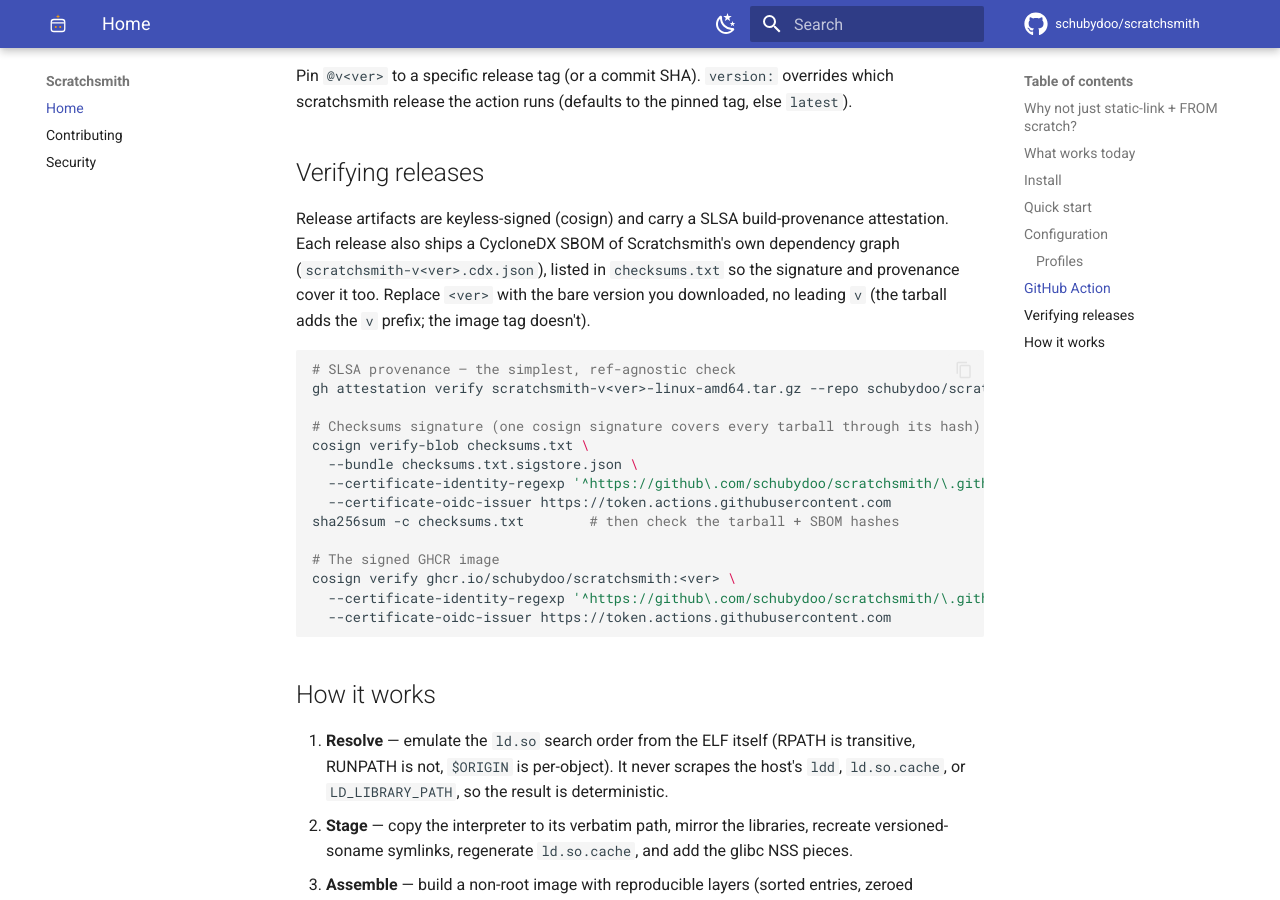
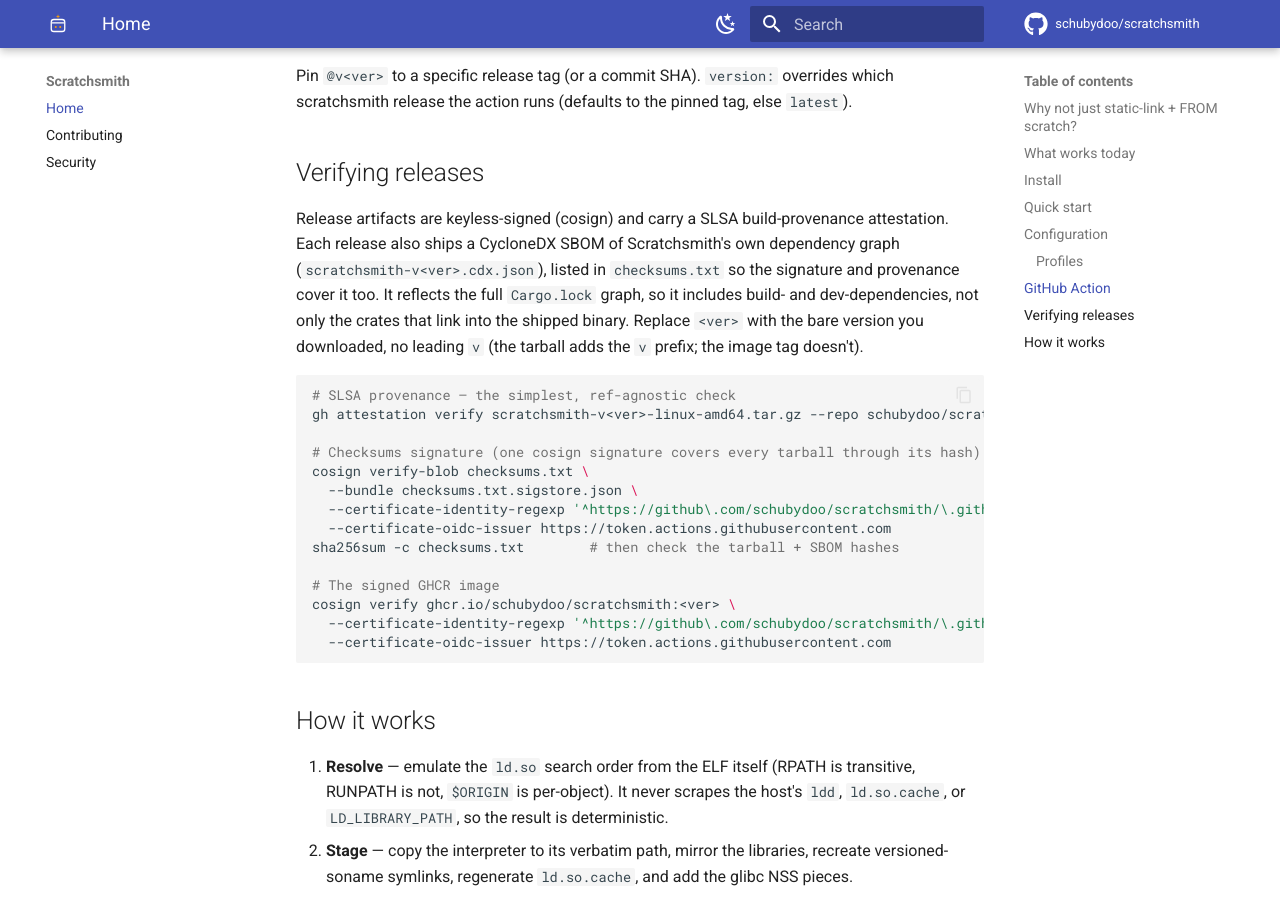
Before and after one commit to schubydoo/scratchsmith, an MkDocs documentation site: the page built from docs/index.md, in a window 1280 px wide and 900 px high, scrolled down 6085 px. Built offline with MkDocs 1.6.1 and Material for MkDocs 9.7.7, drawn with Linux system fonts in a browser that asks for light colours; comment, search, counter and statistics services are not loaded; the version menu is left out.

Commit message:
docs: note the release SBOM reflects the full Cargo.lock graph
Addresses the review nit on #75: the syft-over-Cargo.lock SBOM includes build-
and dev-dependencies, a conservative superset of what links into the stripped
binary. Make that explicit so a reader doesn't mistake it for a runtime-only bill.

Co-Authored-By: Claude Opus 4.8 <noreply@anthropic.com>

````diff
--- a/docs/index.md
+++ b/docs/index.md
@@ -244,7 +244,8 @@ the action runs (defaults to the pinned tag, else `latest`).
 Release artifacts are keyless-signed (cosign) and carry a SLSA build-provenance attestation.
 Each release also ships a CycloneDX SBOM of Scratchsmith's own dependency graph
 (`scratchsmith-v<ver>.cdx.json`), listed in `checksums.txt` so the signature and provenance
-cover it too. Replace `<ver>` with the bare version you downloaded, no leading `v` (the tarball
+cover it too. It reflects the full `Cargo.lock` graph, so it includes build- and
+dev-dependencies, not only the crates that link into the shipped binary. Replace `<ver>` with the bare version you downloaded, no leading `v` (the tarball
 adds the `v` prefix; the image tag doesn't).
 
 ```sh
````
Also changed, not shown: README.md (+2 -1 lines).
